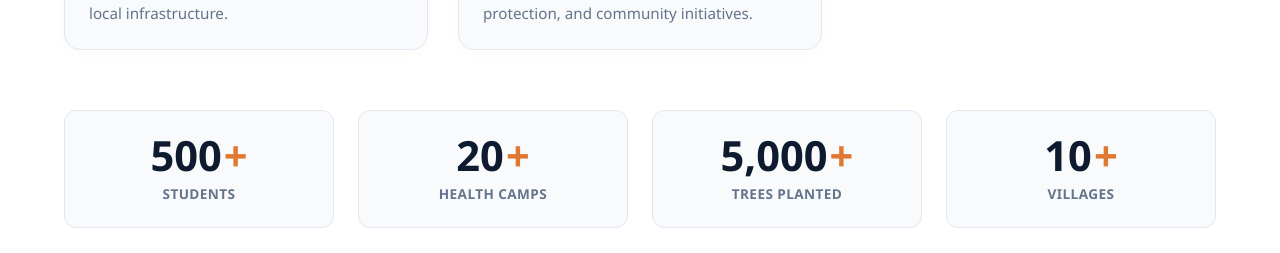
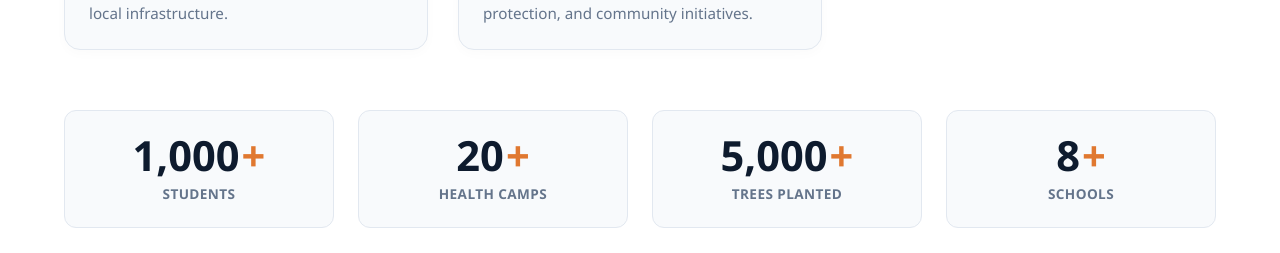
Before and after one commit to prayagupa23/jenil-steel-website, a React (Vite) app: page /csr in a window 1280 px wide. Shown: the part 3040-3293 px from the top of the page. Built offline with nearby package versions, Linux system fonts and the light colour scheme; a web font is replaced by a local one.

Commit message:
Made changes to the numbers in CSR

```diff
--- a/src/pages/CSR.css
+++ b/src/pages/CSR.css
@@ -574,16 +574,16 @@
 }
 
 /* Assign initial states to display content immediately before animation kicks in */
-.register-500::after { content: "500"; animation: count500 15s infinite cubic-bezier(0.1, 1, 0.1, 1) forwards; }
+.register-1000::after { content: "1,000"; animation: count1000 15s infinite cubic-bezier(0.1, 1, 0.1, 1) forwards; }
 .register-20::after { content: "20"; animation: count20 15s infinite cubic-bezier(0.1, 1, 0.1, 1) forwards; }
 .register-5000::after { content: "5,000"; animation: count5000 15s infinite cubic-bezier(0.1, 1, 0.1, 1) forwards; }
-.register-10::after { content: "10"; animation: count10 15s infinite cubic-bezier(0.1, 1, 0.1, 1) forwards; }
+.register-8::after { content: "8"; animation: count8 15s infinite cubic-bezier(0.1, 1, 0.1, 1) forwards; }
 
 
-@keyframes count500 { 0%, 92%, 100% { content: "0"; } 2%, 90% { content: "135"; } 4%, 88% { content: "312"; } 6%, 86% { content: "478"; } 8%, 84% { content: "500"; } }
+@keyframes count1000 { 0%, 92%, 100% { content: "0"; } 2%, 90% { content: "270"; } 4%, 88% { content: "620"; } 6%, 86% { content: "940"; } 8%, 84% { content: "1,000"; } }
 @keyframes count20 { 0%, 92%, 100% { content: "0"; } 2%, 90% { content: "4"; } 4%, 88% { content: "11"; } 6%, 86% { content: "17"; } 8%, 84% { content: "20"; } }
 @keyframes count5000 { 0%, 92%, 100% { content: "0"; } 2%, 90% { content: "1,240"; } 4%, 88% { content: "2,850"; } 6%, 86% { content: "4,610"; } 8%, 84% { content: "5,000"; } }
-@keyframes count10 { 0%, 92%, 100% { content: "0"; } 2%, 90% { content: "2"; } 4%, 88% { content: "5"; } 6%, 86% { content: "8"; } 8%, 84% { content: "10"; } }
+@keyframes count8 { 0%, 92%, 100% { content: "0"; } 2%, 90% { content: "1"; } 4%, 88% { content: "4"; } 6%, 86% { content: "6"; } 8%, 84% { content: "8"; } }
 
 .ticker-meta-label {
   font-family: 'Segoe UI', sans-serif;
--- a/src/pages/CSR.jsx
+++ b/src/pages/CSR.jsx
@@ -374,7 +374,7 @@ function CSR() {
           <div className="csr-ticker-box">
             <div className="ticker-numeric-display">
               {/* Empty spans prevent value duplication */}
-              <span className="ticker-register register-500"></span>
+              <span className="ticker-register register-1000"></span>
               <span className="ticker-orange-suffix">+</span>
             </div>
             <p className="ticker-meta-label">STUDENTS</p>
@@ -398,10 +398,10 @@ function CSR() {
 
           <div className="csr-ticker-box">
             <div className="ticker-numeric-display">
-              <span className="ticker-register register-10"></span>
+              <span className="ticker-register register-8"></span>
               <span className="ticker-orange-suffix">+</span>
             </div>
-            <p className="ticker-meta-label">VILLAGES</p>
+            <p className="ticker-meta-label">SCHOOLS</p>
           </div>
 
         </div>
--- a/src/pages/Contact.jsx
+++ b/src/pages/Contact.jsx
@@ -90,7 +90,7 @@
                     </div>
                     <div>
                       <h4>Email Inquiries</h4>
-                      <p>admin@jenilsteel.com</p>
+                      <p>sales@jenilsteel.com</p>
                     </div>
                   </div>
 
```
